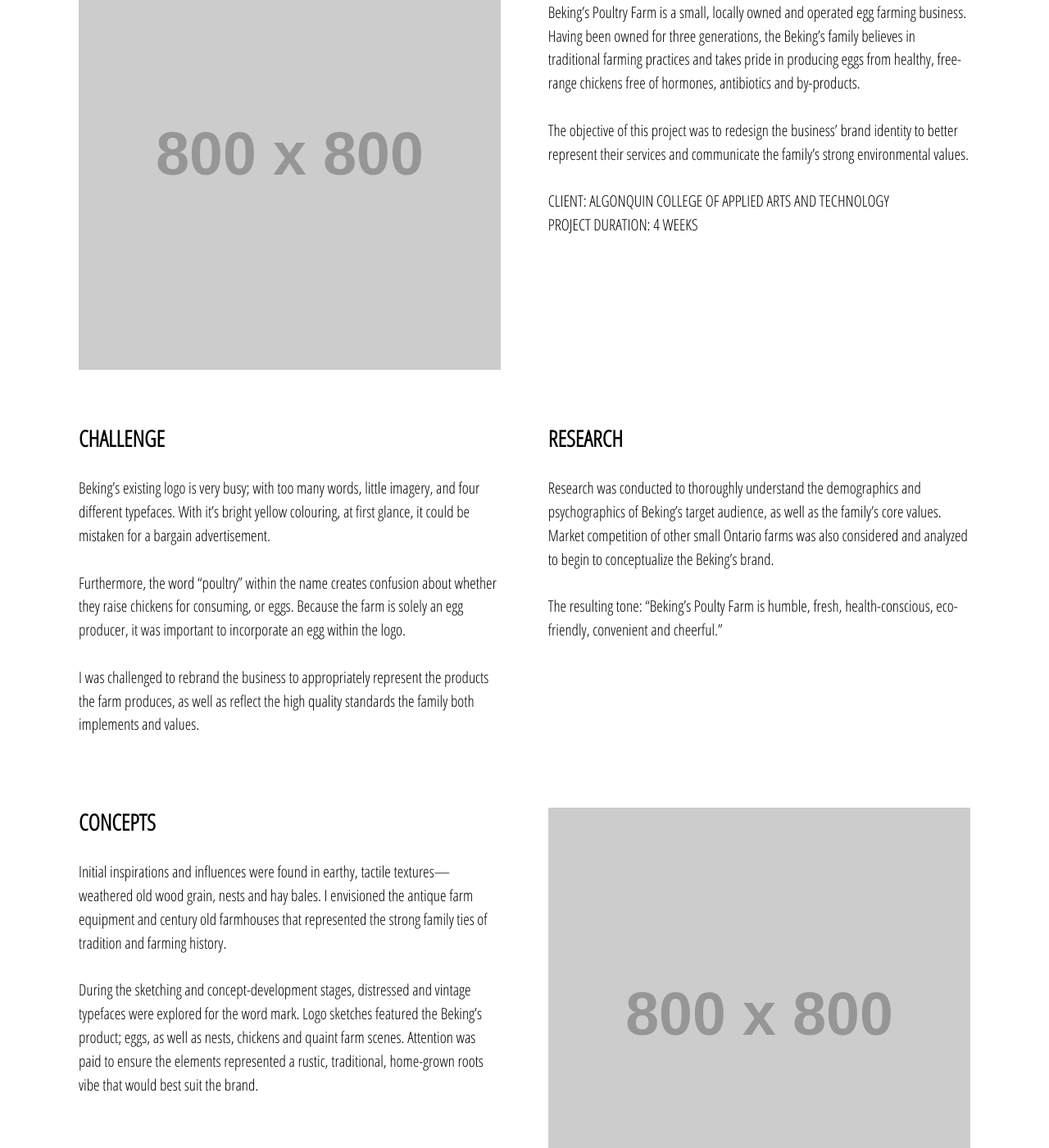
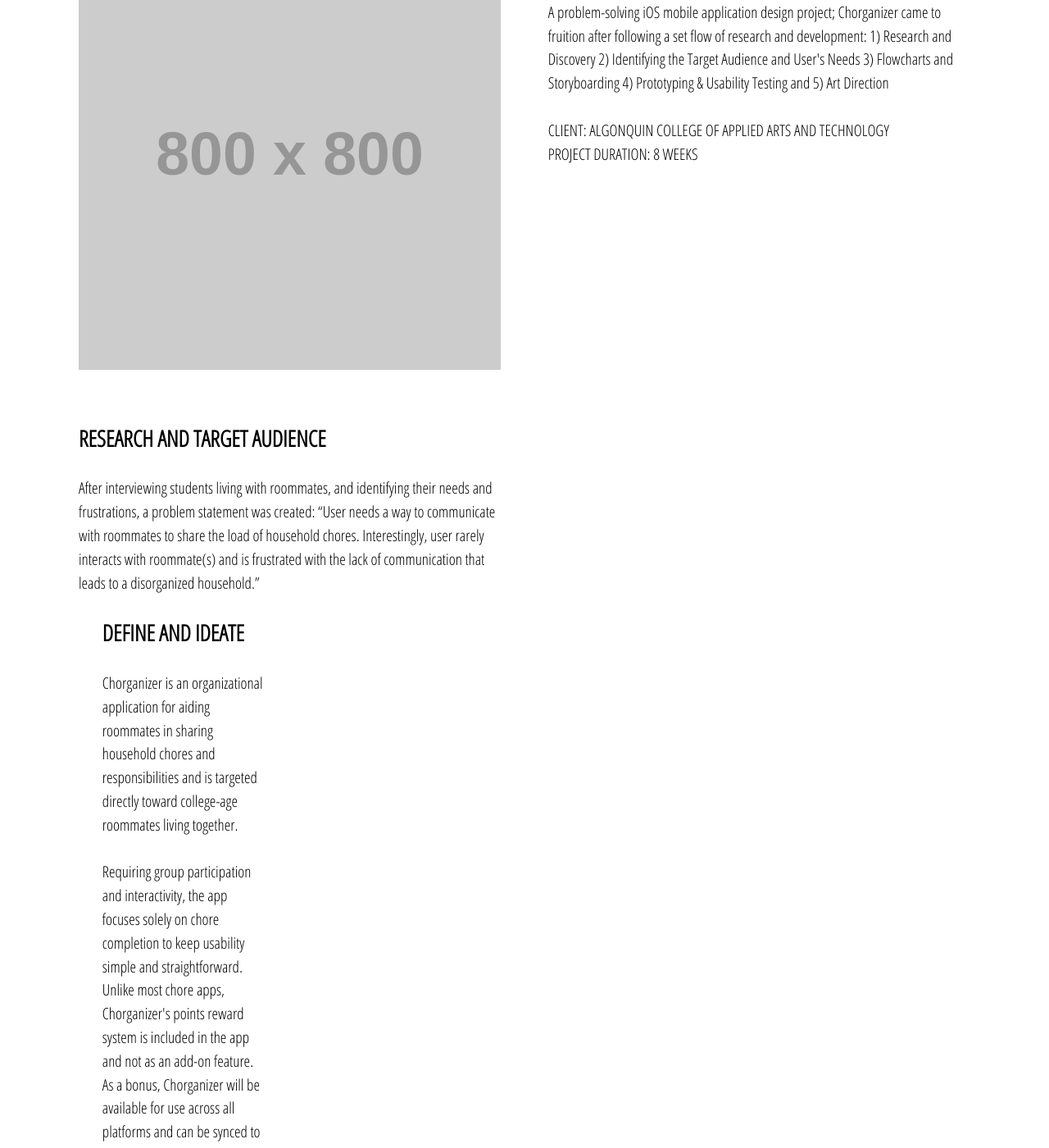
Before and after one commit to kaybow/kaybow.design, a Jekyll site: the page built from chorganizer-app.html, in a window 1280 px wide and 1400 px high, scrolled down 460 px. Shown: the whole window at 82% size. Built offline with Jekyll 4.4.1, drawn with Linux system fonts in a browser that asks for light colours; Markdown is read by kramdown in place of the engine named in the settings; some of the changed text lies outside the part shown.

Commit message:
Added content for Chorganizer App page

```diff
--- a/chorganizer-app.html
+++ b/chorganizer-app.html
@@ -14,7 +14,7 @@
     <div class="pad-t">
       <div class="pad-b-2 text-center">
         <h1 id="portfolio">CHORGANIZER APP</h1>
-        <h2>UX/UI AND BRANDING</h2>
+        <h2>UX/UI DESIGN</h2>
       </div>
     </div>
 
@@ -25,28 +25,26 @@
 
       <div class="unit xs-1 s-1 m-1 l-1-2 gutter">
         <h3>PROJECT OVERVIEW</h3>
-        <p>Beking’s Poultry Farm is a small, locally owned and operated egg farming business. Having been owned for three generations, the Beking’s family believes in traditional farming practices and takes pride in producing eggs from healthy, free-range chickens free of hormones, antibiotics and by-products.<br><br>The objective of this project was to redesign the business’ brand identity to better represent their services and communicate the family’s strong environmental values.</p>
-        <p>CLIENT: ALGONQUIN COLLEGE OF APPLIED ARTS AND TECHNOLOGY<br>PROJECT DURATION: 4 WEEKS</p>
+        <p>A problem-solving iOS mobile application design project; Chorganizer came to fruition after following a set flow of research and development: 1) Research and Discovery 2) Identifying the Target Audience and User's Needs 3) Flowcharts and Storyboarding 4) Prototyping & Usability Testing and 5) Art Direction</p>
+        <p>CLIENT: ALGONQUIN COLLEGE OF APPLIED ARTS AND TECHNOLOGY<br>PROJECT DURATION: 8 WEEKS</p>
       </div>
     </div>
 
     <div class="grid pad-b-2">
       <div class="unit xs-1 s-1 m-1 l-1-2 gutter">
-        <h3>CHALLENGE</h3>
-        <p>Beking’s existing logo is very busy; with too many words, little imagery, and four different typefaces. With it’s bright yellow colouring, at first glance, it could be mistaken for a bargain advertisement.<br><br>Furthermore, the word “poultry” within the name creates confusion about whether they raise chickens for consuming, or eggs. Because the farm is solely an egg producer, it was important to incorporate an egg within the logo.<br><br>I was challenged to rebrand the business to appropriately represent the products the farm produces, as well as reflect the high quality standards the family both implements and values.</p>
-      </div>
+        <h3>RESEARCH AND TARGET AUDIENCE</h3>
+        <p>After interviewing students living with roommates, and identifying their needs and frustrations, a problem statement was created: “User needs a way to communicate with roommates to share the load of household chores. Interestingly, user rarely interacts with roommate(s) and is frustrated with the lack of communication that leads to a disorganized household.”</p>
 
       <div class="unit xs-1 s-1 m-1 l-1-2 gutter">
-        <h3>RESEARCH</h3>
-        <p>Research was conducted to thoroughly understand the demographics and psychographics of Beking’s target audience, as well as the family’s core values. Market competition of other small Ontario farms was also considered and analyzed to begin to conceptualize the Beking’s brand.<br><br>The resulting tone: “Beking’s Poulty Farm is humble, fresh, health-conscious, eco-friendly, convenient and cheerful.”</p>
+        <h3>DEFINE AND IDEATE</h3>
+        <p>Chorganizer is an organizational application for aiding roommates in sharing household chores and responsibilities and is targeted directly toward college-age roommates living together.<br><br>Requiring group participation and interactivity, the app focuses solely on chore completion to keep usability simple and straightforward. Unlike most chore apps, Chorganizer's points reward system is included in the app and not as an add-on feature. As a bonus, Chorganizer will be available for use across all platforms and can be synced to various devices the user(s) may have.</p>
       </div>
     </div>
 
     <div class="grid pad-b-2">
       <div class="unit xs-1 s-1 m-1 l-1-2 gutter">
         <h3>CONCEPTS</h3>
-        <p>Initial inspirations and influences were found in earthy, tactile textures—weathered old wood grain, nests and hay bales. I envisioned the antique farm equipment and century old farmhouses that represented the strong family ties of tradition and farming history.<br><br>During the sketching and concept-development stages, distressed and vintage typefaces were explored for the word mark. Logo sketches featured the Beking’s product; eggs, as well as nests, chickens and quaint farm scenes. Attention was paid to ensure the elements represented a rustic, traditional, home-grown roots vibe that would best suit the brand.</p>
-      </div>
+        <p></p>
 
       <div class="unit xs-1 s-1 m-1 l-1-2 gutter">
         <img itemprop="image" class="banner" src="http://placehold.it/800x800" alt="logo sketches">
@@ -59,7 +57,7 @@
 
     <div class="grid">
       <div class="unit xs-1 s-1 m-2-3 l-1-2">
-        <p>To represent the generations-old family farm theme, the typewriter-style typeface has a weathered, distressed appearance. An egg with the letter "B", for "Beking's" is centered within a textured nest, clearly representing the family's primary product; farm-fresh eggs.</p>
+        <p></p>
       </div>
     </div>
 
--- a/isometric.html
+++ b/isometric.html
@@ -25,7 +25,7 @@
 
       <div class="unit xs-1 s-1 m-1 l-1-2 gutter">
         <h3>PROJECT OVERVIEW</h3>
-        <p>Isometric Illustration</p>
+        <p>To develop a conecept and create a detailed isometric illustration featuring a process.</p>
         <p>CLIENT: ALGONQUIN COLLEGE OF APPLIED ARTS AND TECHNOLOGY<br>PROJECT DURATION: 3 WEEKS</p>
       </div>
     </div>
```
